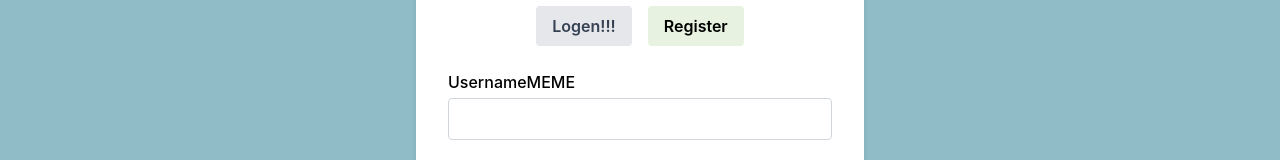
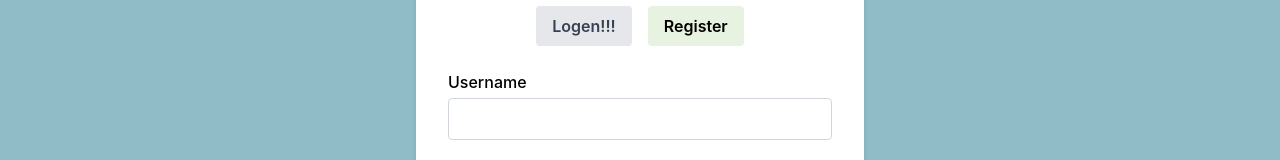
Before and after one commit to JermainePasion/AI-GYB, a React (Vite) app in the folder frontend/: page / in a window 1280 px wide. Both pictures are taken after a click on the button "Register". Shown: the part 277-437 px from the top of the page. Built offline with nearby package versions, Linux system fonts and the light colour scheme.

Commit message:
Test Commit

```diff
--- a/frontend/src/screens/AuthScreen.jsx
+++ b/frontend/src/screens/AuthScreen.jsx
@@ -94,7 +94,7 @@ export default function AuthScreen() {
                   <>
                     <div>
                       <label className="block mb-1 font-medium text-black" htmlFor="username">
-                        UsernameMEME
+                        Username
                       </label>
                       <input
                         type="text"
```
